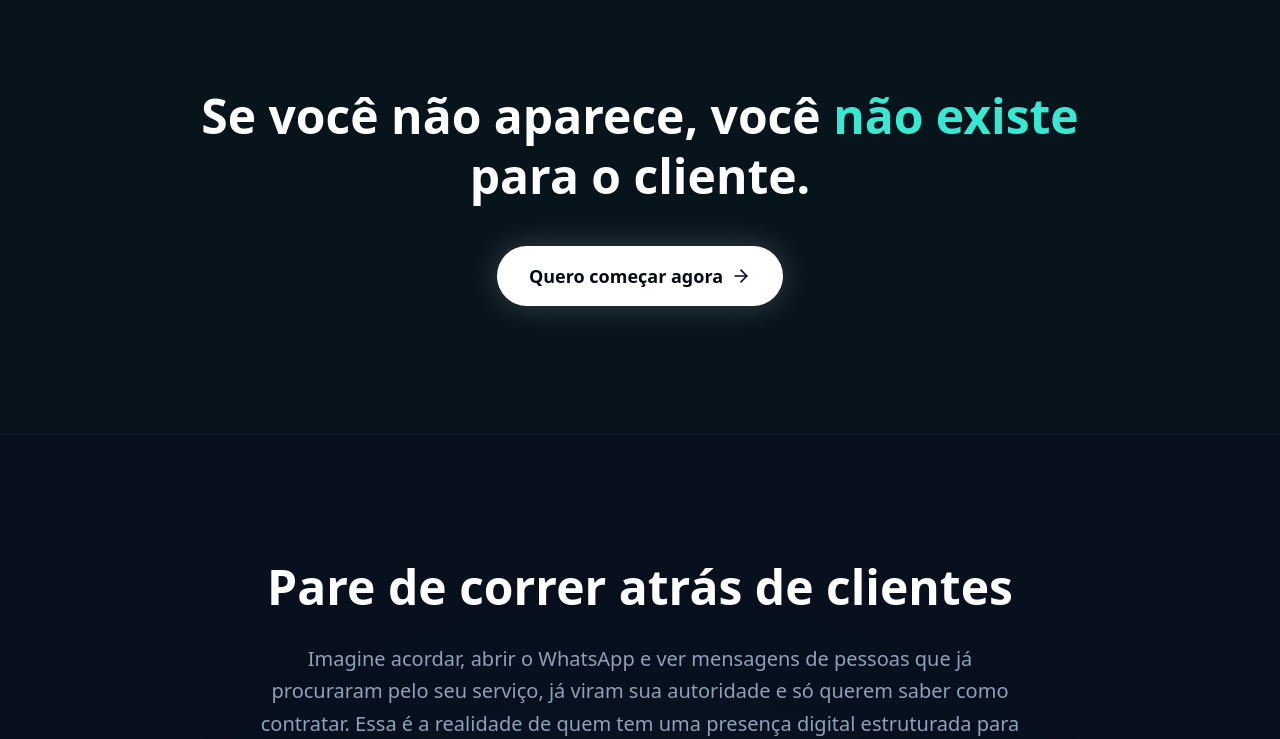
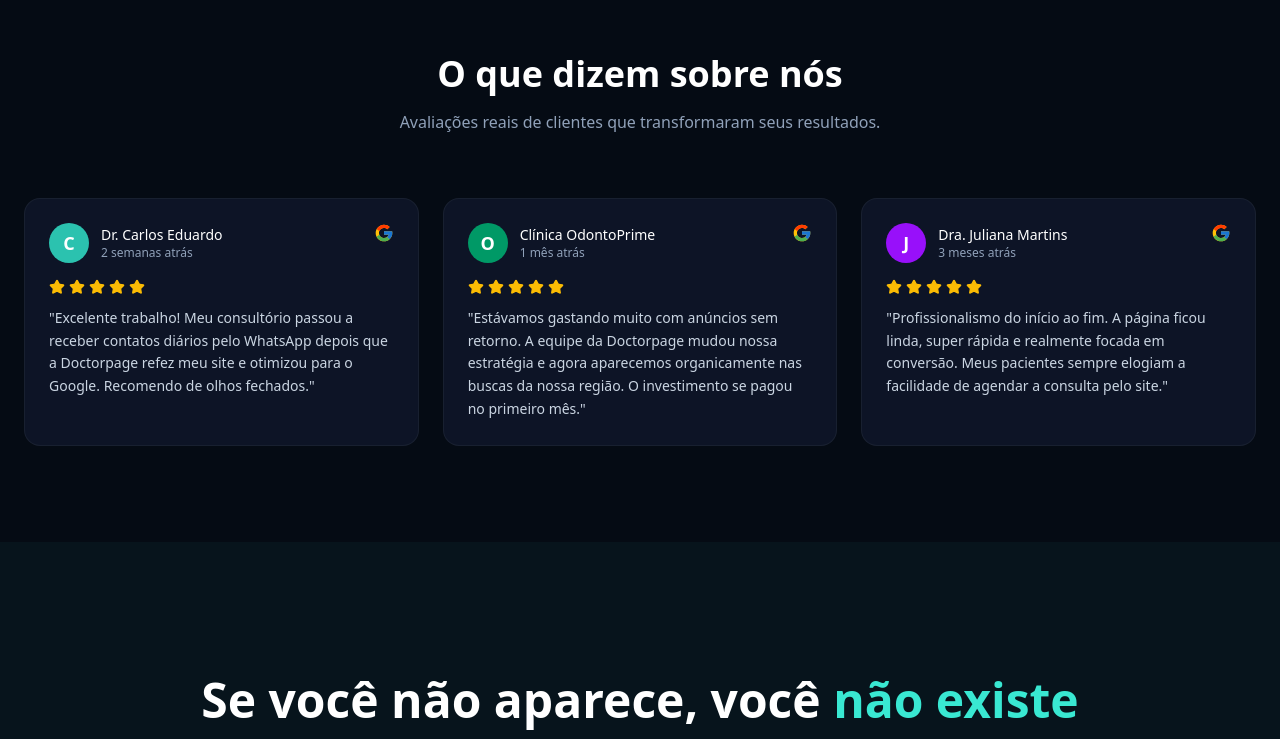
Before and after one commit to leofrann/Doctorpage, a React (Vite) app: page / in a window 1280 px wide. Shown: the part 5054-5793 px from the top of the page. Built offline with nearby package versions, Linux system fonts and the light colour scheme.

Commit message:
feat(home): Add Google Reviews section
Introduces a new section on the Home page to display customer testimonials, including names, review times, and their feedback. This aims to build trust and social proof by showcasing real client results.

```diff
--- a/src/pages/Home.tsx
+++ b/src/pages/Home.tsx
@@ -10,7 +10,8 @@ import {
   Target,
   Zap,
   BarChart3,
-  ShieldCheck
+  ShieldCheck,
+  Star
 } from 'lucide-react';
 import { Link } from 'react-router-dom';
 
@@ -394,6 +395,77 @@ export function Home() {
         </div>
       </section>
 
+      {/* AVALIAÇÕES (GOOGLE REVIEWS) */}
+      <section className="py-24 px-6 relative bg-[#050B14]">
+        <div className="max-w-7xl mx-auto">
+          <motion.div {...fadeIn} className="text-center mb-16">
+            <h2 className="text-3xl md:text-4xl font-bold text-white mb-4">O que dizem sobre nós</h2>
+            <p className="text-slate-400 flex items-center justify-center gap-2">
+              Avaliações reais de clientes que transformaram seus resultados.
+            </p>
+          </motion.div>
+
+          <div className="grid md:grid-cols-3 gap-6">
+            {[
+              {
+                name: "Dr. Carlos Eduardo",
+                time: "2 semanas atrás",
+                text: "Excelente trabalho! Meu consultório passou a receber contatos diários pelo WhatsApp depois que a Doctorpage refez meu site e otimizou para o Google. Recomendo de olhos fechados.",
+                initial: "C",
+                color: "bg-blue-600"
+              },
+              {
+                name: "Clínica OdontoPrime",
+                time: "1 mês atrás",
+                text: "Estávamos gastando muito com anúncios sem retorno. A equipe da Doctorpage mudou nossa estratégia e agora aparecemos organicamente nas buscas da nossa região. O investimento se pagou no primeiro mês.",
+                initial: "O",
+                color: "bg-emerald-600"
+              },
+              {
+                name: "Dra. Juliana Martins",
+                time: "3 meses atrás",
+                text: "Profissionalismo do início ao fim. A página ficou linda, super rápida e realmente focada em conversão. Meus pacientes sempre elogiam a facilidade de agendar a consulta pelo site.",
+                initial: "J",
+                color: "bg-purple-600"
+              }
+            ].map((review, i) => (
+              <motion.div
+                key={i}
+                {...fadeIn}
+                transition={{ delay: i * 0.1 }}
+                className="p-6 rounded-2xl bg-slate-900/80 border border-white/5 hover:border-white/10 transition-colors relative flex flex-col"
+              >
+                <div className="flex justify-between items-start mb-4">
+                  <div className="flex items-center gap-3">
+                    <div className={`w-10 h-10 rounded-full ${review.color} flex items-center justify-center text-white font-bold text-lg`}>
+                      {review.initial}
+                    </div>
+                    <div>
+                      <h3 className="text-white font-medium text-sm">{review.name}</h3>
+                      <p className="text-slate-400 text-xs">{review.time}</p>
+                    </div>
+                  </div>
+                  <svg xmlns="http://www.w3.org/2000/svg" viewBox="0 0 48 48" width="20px" height="20px">
+                    <path fill="#FFC107" d="M43.611,20.083H42V20H24v8h11.303c-1.649,4.657-6.08,8-11.303,8c-6.627,0-12-5.373-12-12c0-6.627,5.373-12,12-12c3.059,0,5.842,1.154,7.961,3.039l5.657-5.657C34.046,6.053,29.268,4,24,4C12.955,4,4,12.955,4,24c0,11.045,8.955,20,20,20c11.045,0,20-8.955,20-20C44,22.659,43.862,21.35,43.611,20.083z"/>
+                    <path fill="#FF3D00" d="M6.306,14.691l6.571,4.819C14.655,15.108,18.961,12,24,12c3.059,0,5.842,1.154,7.961,3.039l5.657-5.657C34.046,6.053,29.268,4,24,4C16.318,4,9.656,8.337,6.306,14.691z"/>
+                    <path fill="#4CAF50" d="M24,44c5.166,0,9.86-1.977,13.409-5.192l-6.19-5.238C29.211,35.091,26.715,36,24,36c-5.202,0-9.619-3.317-11.283-7.946l-6.522,5.025C9.505,39.556,16.227,44,24,44z"/>
+                    <path fill="#1976D2" d="M43.611,20.083H42V20H24v8h11.303c-0.792,2.237-2.231,4.166-4.087,5.571c0.001-0.001,0.002-0.001,0.003-0.002l6.19,5.238C36.971,39.205,44,34,44,24C44,22.659,43.862,21.35,43.611,20.083z"/>
+                  </svg>
+                </div>
+                <div className="flex gap-1 mb-3">
+                  {[1, 2, 3, 4, 5].map((star) => (
+                    <Star key={star} className="w-4 h-4 fill-[#FBBC04] text-[#FBBC04]" />
+                  ))}
+                </div>
+                <p className="text-slate-300 text-sm leading-relaxed flex-1">
+                  "{review.text}"
+                </p>
+              </motion.div>
+            ))}
+          </div>
+        </div>
+      </section>
+
       {/* 9. CTA INTERMEDIÁRIO */}
       <section className="py-32 px-6 relative overflow-hidden">
         <div className="absolute inset-0 bg-blue-600/5" />
```
